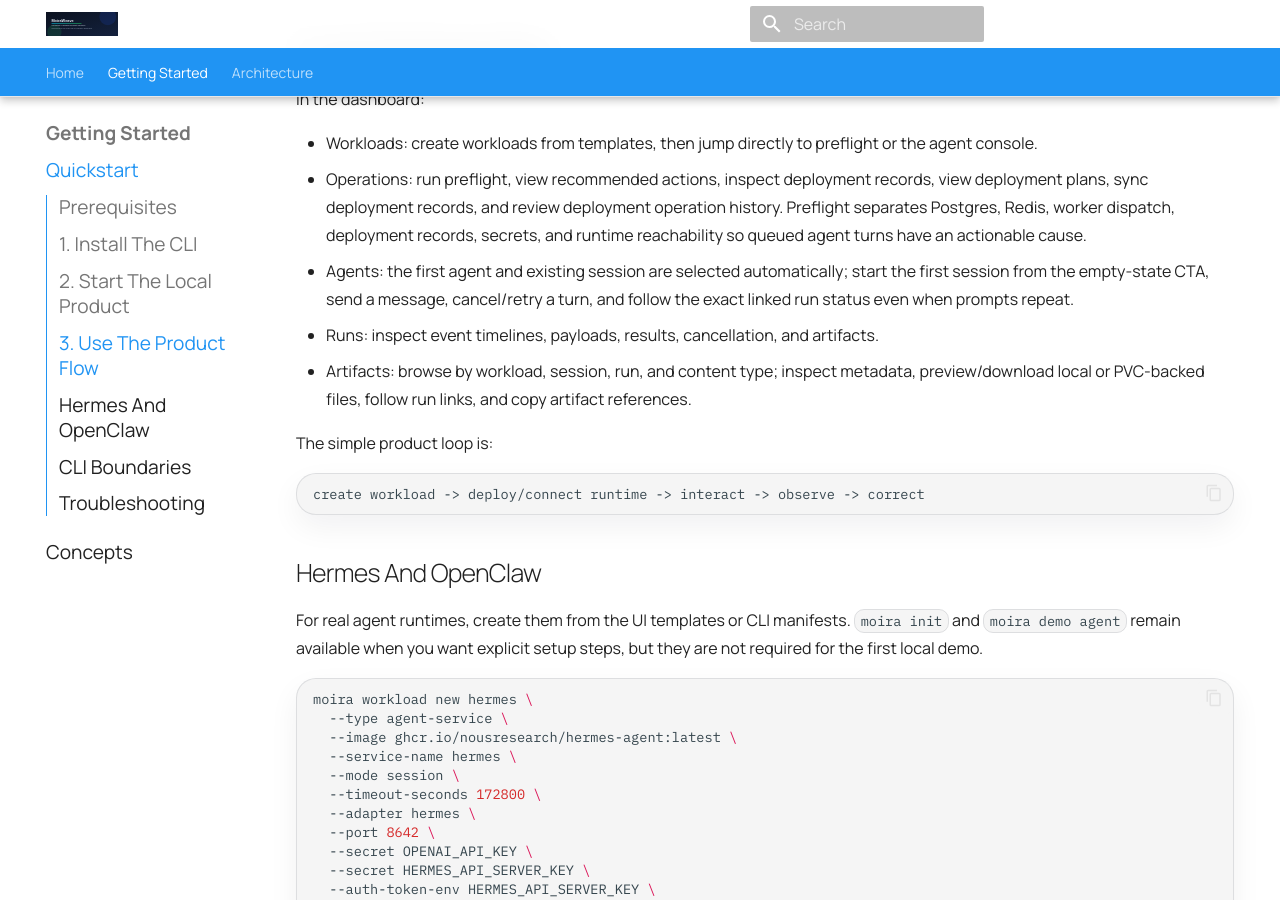
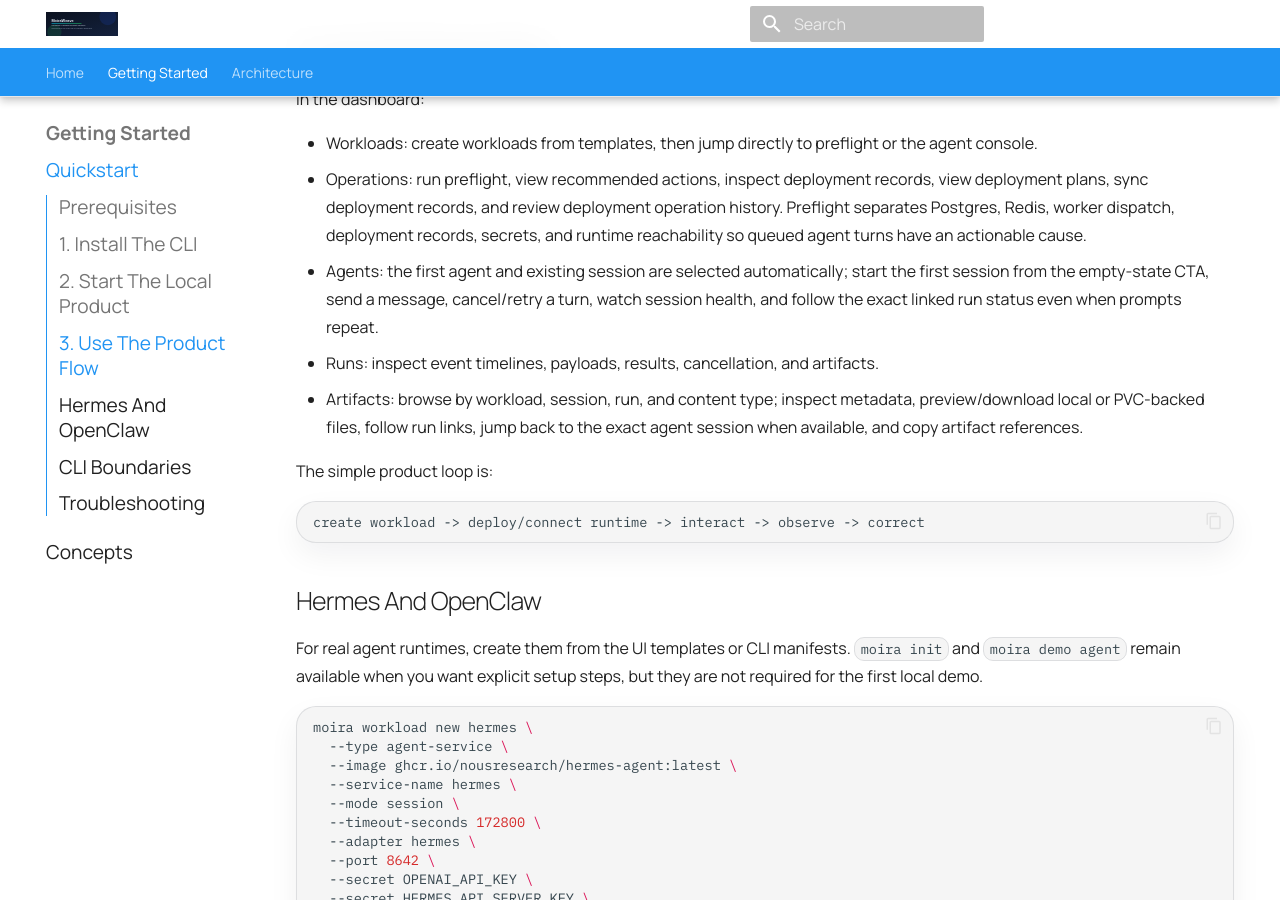
Before and after one commit to moiraweave-labs/moiraweave-docs, an MkDocs documentation site: the page built from docs/quickstart.md, in a window 1280 px wide and 900 px high, scrolled down 1815 px. Built offline with MkDocs 1.6.1 and Material for MkDocs 9.7.7, drawn with Linux system fonts in a browser that asks for light colours; comment, search, counter and statistics services are not loaded.

Commit message:
docs: describe agent session observability

```diff
--- a/docs/quickstart.md
+++ b/docs/quickstart.md
@@ -93,11 +93,12 @@ In the dashboard:
   agent turns have an actionable cause.
 - Agents: the first agent and existing session are selected automatically; start
   the first session from the empty-state CTA, send a message, cancel/retry a
-  turn, and follow the exact linked run status even when prompts repeat.
+  turn, watch session health, and follow the exact linked run status even when
+  prompts repeat.
 - Runs: inspect event timelines, payloads, results, cancellation, and artifacts.
 - Artifacts: browse by workload, session, run, and content type; inspect
-  metadata, preview/download local or PVC-backed files, follow run links, and
-  copy artifact references.
+  metadata, preview/download local or PVC-backed files, follow run links, jump
+  back to the exact agent session when available, and copy artifact references.
 
 The simple product loop is:
 
```
Also changed, not shown: docs/architecture.md (+3 -2 lines).
